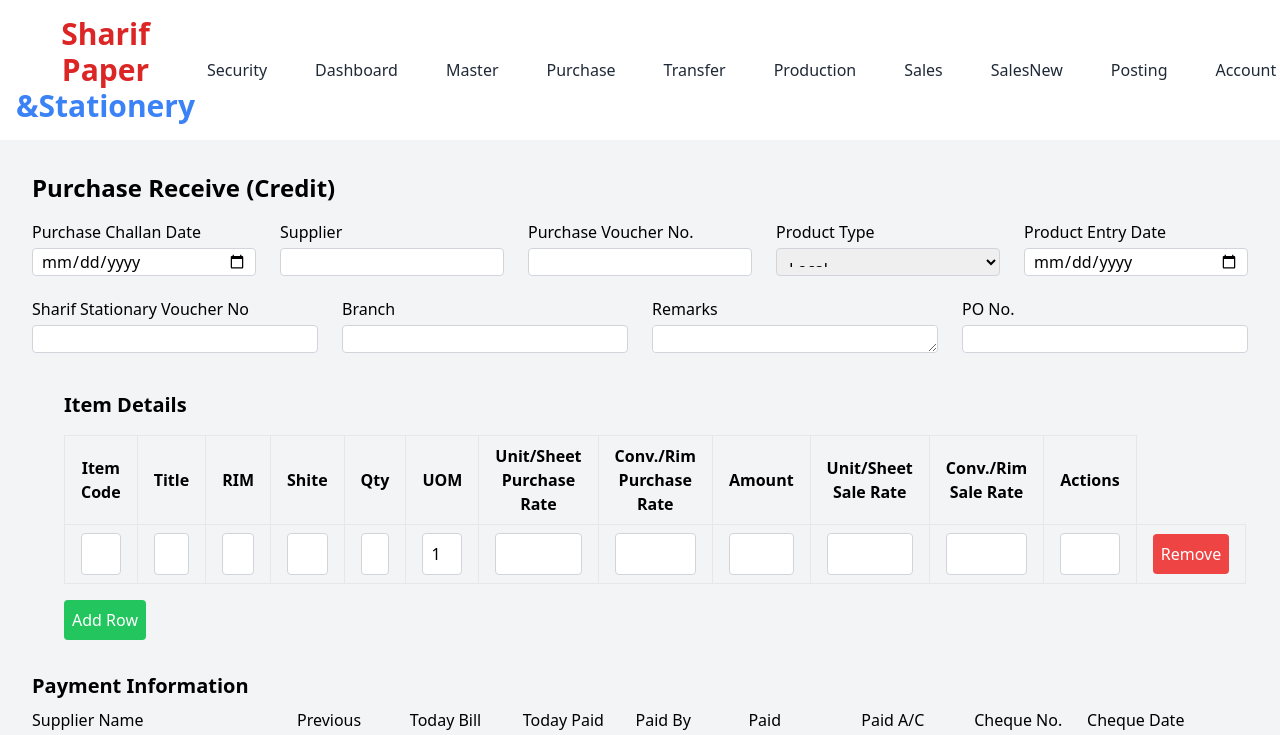
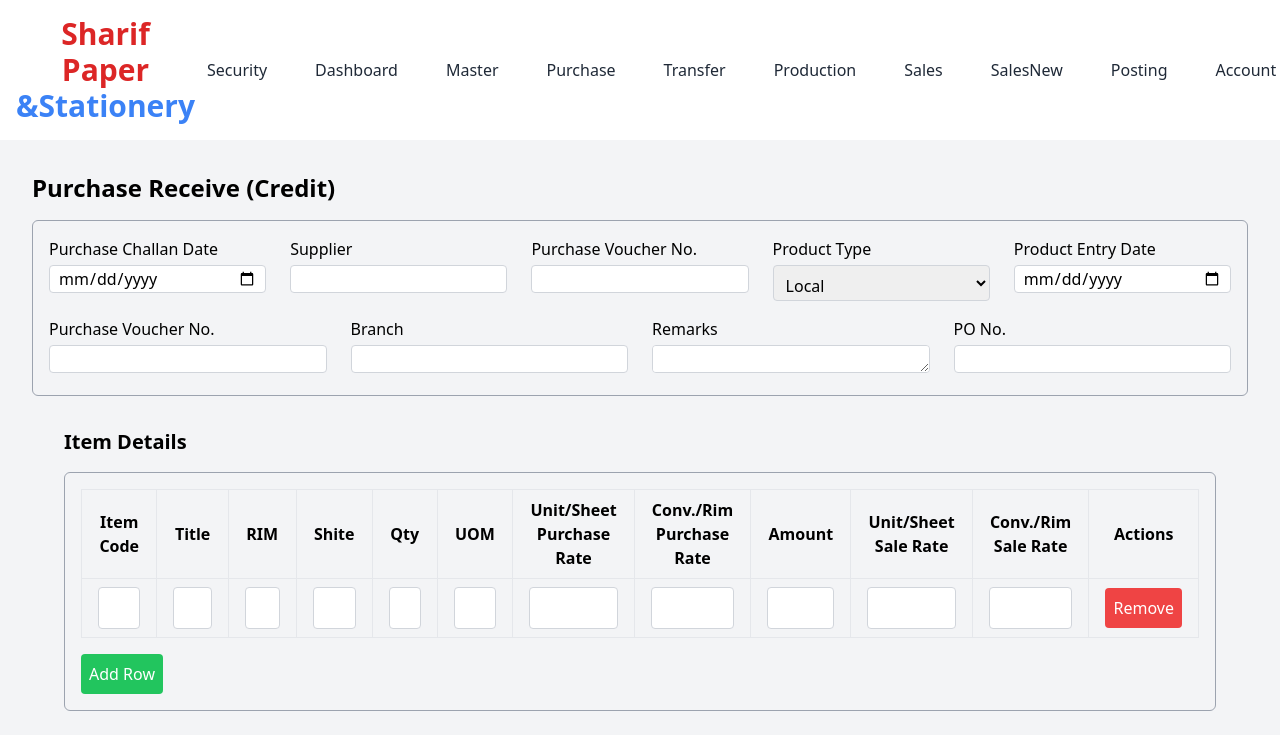
Before and after one commit to ajoy-dutta/Sharif-Stationary-Frontend, a React (Vite) app: page /purchase in a window 1280 px wide. Shown: the top 735 px of the page. Built offline with nearby package versions, Linux system fonts and the light colour scheme.

Commit message:
Updated PurchaseReceiveForm.jsx with payment info and purchase credit functionality

```diff
--- a/src/Pages/Purchase/PurchaseReceiveForm.jsx
+++ b/src/Pages/Purchase/PurchaseReceiveForm.jsx
@@ -1,6 +1,8 @@
 import React, { useState } from 'react';
 import jsPDF from 'jspdf';
 import 'jspdf-autotable';
+// import './styles.css'; // Adjust the path if needed
+// import '..//..//..//src//Pages'
 
 import * as XLSX from 'xlsx';
 // import { jsPDF } from 'jspdf'; // Updated import
@@ -103,17 +105,9 @@
     doc.save('items.pdf');
   };
 
-  const handleExcelExport = () => {
-    const ws = XLSX.utils.json_to_sheet(items);
-    const wb = XLSX.utils.book_new();
-    XLSX.utils.book_append_sheet(wb, ws, 'Items');
-    XLSX.writeFile(wb, 'items.xlsx');
-  };
 
-  const handleSearch = () => {
-    // Add search functionality here
-    console.log('Search clicked');
-  };
+
+
   // Function to format date as "DD/MM/YYYY"
   const formatDate = (date) => {
     if (!date) return "";
@@ -128,9 +122,11 @@
 
       <h2 className="text-2xl font-semibold mb-4">Purchase Receive (Credit)</h2>
       <form onSubmit={handleSubmit}>
+{/* Wrapper div with a single border around both sections */}
+<div className="border border-gray-400 p-4 rounded-md">
   {/* First row with 5 fields */}
   <div className="grid grid-cols-5 gap-6">
-    {/* Product Entry Date */}
+    {/* Purchase Challan Date */}
     <div>
       <label className="block font-medium">Purchase Challan Date</label>
       <input
@@ -140,7 +136,6 @@
         onChange={(e) => setDate(e.target.value)}
       />
     </div>
-
 
     {/* Supplier */}
     <div>
@@ -168,32 +163,33 @@
 <div>
   <label className="block font-medium">Product Type</label>
   <select
-        className="mt-1 p-2 w-full border border-gray-300 rounded h-7"
+    className="mt-1 p-2 w-full border border-gray-300 rounded h-9 focus:ring-2 focus:ring-blue-500"
     value={type}
     onChange={(e) => setType(e.target.value)}
   >
+    {/* <option value="" disabled>Select Product Type</option>   */}
     <option value="Local">Local</option>
     <option value="Import">Import</option>
   </select>
 </div>
 
-    {/* Purchase Challan Date */}
+    {/* Product Entry Date */}
     <div>
       <label className="block font-medium">Product Entry Date</label>
       <input
         type="date"
         className="mt-1 p-2 w-full border border-gray-300 rounded h-7"
-        value={challanDate}
-        onChange={(e) => setChallanDate(e.target.value)}
+        value={date}
+        onChange={(e) => setDate(e.target.value)}
       />
     </div>
   </div>
 
-  {/* Second row with 5 fields */}
+  {/* Second row with 4 fields */}
   <div className="grid grid-cols-4 gap-6 mt-4">
     {/* Sharif Stationary Voucher No */}
     <div>
-      <label className="block font-medium">Sharif Stationary Voucher No</label>
+      <label className="block font-medium">Purchase Voucher No.</label>
       <input
         type="text"
         className="mt-1 p-2 w-full border border-gray-300 rounded h-7"
@@ -233,27 +229,22 @@
         onChange={(e) => setPoNo(e.target.value)}
       />
     </div>
+  </div>
+</div>
 
-    {/* Retrieve Button */}
-    {/* <div>
-      <button
-        type="button"
-        className="bg-blue-500 text-white px-4 py-2 rounded hover:bg-blue-600 w-full"
-        onClick={() => alert("Retrieve action triggered")}
-      >
-        Retrieve
-      </button>
-    </div> */}
-  </div>
+
 
 <div className="p-8">
 <h3 className="text-xl font-semibold mb-4">Item Details</h3>
+{/* Purchase Details Table with Outer Border */}
+<div className="border border-gray-400 p-4 rounded-md mt-4">
+  {/* <h3 className="text-xl font-semibold mb-2">Purchase Details</h3> */}
+
   <table className="min-w-full border-collapse">
     <thead>
       <tr>
         <th className="px-4 py-2 border h-7">Item Code</th>
         <th className="px-4 py-2 border h-7">Title</th>
-  {/* <th className="px-4 py-2 border h-7">CY/CN</th> */}
         <th className="px-4 py-2 border h-7">RIM</th>
         <th className="px-4 py-2 border h-7">Shite</th>
         <th className="px-4 py-2 border h-7">Qty</th>
@@ -265,7 +256,6 @@
         <th className="px-4 py-2 border h-7">Conv./Rim Sale Rate</th>
         <th className="px-4 py-2 border h-7">Actions</th>
       </tr>
-
     </thead>
     <tbody>
       {items.map((item, index) => (
@@ -284,14 +274,6 @@
               className="w-full p-2 border border-gray-300 rounded"
               value={item.title}
               onChange={(e) => handleChange(e, index, 'title')}
-        />
-      </td>
-      <td className="px-4 py-2 border">
-        <input
-          type="text"
-          className="w-full p-2 border border-gray-300 rounded"
-          value={item.cyCn}
-          onChange={(e) => handleChange(e, index, 'cyCn')}
             />
           </td>
           <td className="px-4 py-2 border">
@@ -347,7 +329,6 @@
               type="text"
               className="w-full p-2 border border-gray-300 rounded"
               value={item.amount}
-                  onChange={(e) => handleChange(e, index, 'amount')}
               readOnly
             />
           </td>
@@ -380,6 +361,8 @@
       ))}
     </tbody>
   </table>
+
+  {/* Add Row Button */}
   <div className="mt-4">
     <button
       type="button"
@@ -389,17 +372,21 @@
       Add Row
     </button>
   </div>
+</div>
 
     </div>
 
 
+{/* Payment Section with Border */}
+<h3 className="text-xl font-semibold mb-2">Payment Information</h3>
+<div className="border border-gray-400 p-4 rounded-md mt-4">
   {/* Payment Section */}
   <div className="mb-6">
-  <h3 className="text-xl font-semibold mb-2">Payment Information</h3>
+    {/* <h3 className="text-xl font-semibold mb-2">Payment Information</h3> */}
     <div className="flex flex-wrap gap-4">
-        {/* Supplier */}
-        <div>
-      <label className="block font-medium">Supplier Name</label>
+           {/* Supplier Name */}
+            <div className="flex-1">
+        <label className="block font-medium">Supplier</label>
         <input
           type="text"
           className="mt-1 p-2 w-full border border-gray-300 rounded h-7"
@@ -407,17 +394,10 @@
           onChange={(e) => setSupplier(e.target.value)}
         />
       </div>
+
+      {/* Previous Due */}
       <div className="flex-1">
-      <label className="block font-medium"> Previous Due </label>
-      <input
-        type="text"
-        className="mt-1 p-2 w-full border border-gray-300 rounded h-7"
-        value={dueAmount}
-        onChange={(e) => setDueAmount(e.target.value)}
-      />
-    </div>
-     <div className="flex-1">
-      <label className="block font-medium"> Today Bill </label>
+        <label className="block font-medium">Previous Due</label>
         <input
           type="text"
           className="mt-1 p-2 w-full border border-gray-300 rounded h-7"
@@ -426,22 +406,34 @@
         />
       </div>
 
-        {/* Supplier */}
+      {/* Today Bill */}
       <div className="flex-1">
-      <label className="block font-medium"> Today Paid </label>
+        <label className="block font-medium">Today Bill</label>
         <input
           type="text"
           className="mt-1 p-2 w-full border border-gray-300 rounded h-7"
-        value={dueAmount}
-        onChange={(e) => setDueAmount(e.target.value)}
+          // value={todayBill}
+          // onChange={(e) => setTodayBill(e.target.value)}
         />
       </div>
 
+      {/* Today Paid */}
+      <div className="flex-1">
+        <label className="block font-medium">Today Paid</label>
+        <input
+          type="text"
+          className="mt-1 p-2 w-full border border-gray-300 rounded h-7"
+          // value={todayPaid}
+          // onChange={(e) => setTodayPaid(e.target.value)}
+        />
+      </div>
+
+      {/* Paid By */}
       <div className="flex-1">
         <label className="block font-medium">Paid By</label>
         <select
           className="mt-1 p-2 w-full border border-gray-300 rounded h-9 focus:ring-2 focus:ring-blue-500"
-    // value={paidBy} // Set the default value to the state
+          // value={paidBy}
           // onChange={(e) => setPaidBy(e.target.value)}
         >
           <option value="cash">Cash</option>
@@ -449,8 +441,7 @@
         </select>
       </div>
 
-
-
+      {/* Paid Amount */}
       <div className="flex-1">
         <label className="block font-medium">Paid Amount</label>
         <input
@@ -461,6 +452,7 @@
         />
       </div>
 
+      {/* Paid A/C */}
       <div className="flex-1">
         <label className="block font-medium">Paid A/C</label>
         <input
@@ -470,6 +462,8 @@
           onChange={(e) => setPaidAccount(e.target.value)}
         />
       </div>
+
+      {/* Cheque No */}
       <div className="flex-1">
         <label className="block font-medium">Cheque No.</label>
         <input
@@ -479,6 +473,8 @@
           onChange={(e) => setChequeNo(e.target.value)}
         />
       </div>
+
+      {/* Cheque Date */}
       <div className="flex-1">
         <label className="block font-medium">Cheque Date</label>
         <input
@@ -490,6 +486,7 @@
       </div>
     </div>
   </div>
+
   {/* Button Section */}
   <div className="mt-6 flex justify-between items-center space-x-4">
     {/* Export to PDF Button */}
@@ -518,6 +515,8 @@
       Cancel
     </button>
   </div>
+</div>
+
 
 
 </form>
```
Lines whose indentation alone changed are shown as unchanged.
